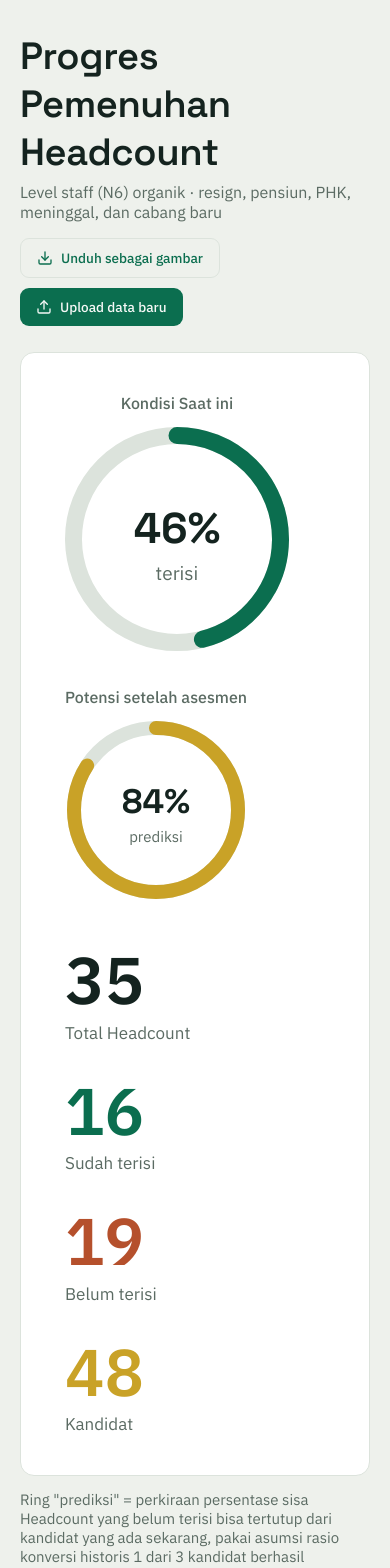
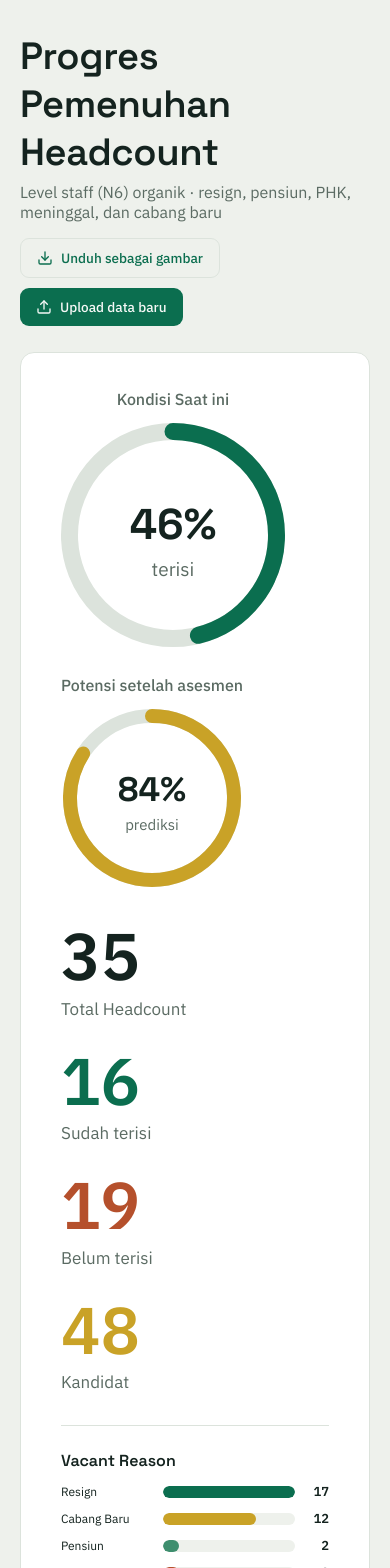
Before and after one commit to regional4jakarta1/replacementpegawai, a React (Vite) app: page / in a window 390 px wide. Shown: the top 1568 px of the page. Built offline with nearby package versions, Linux system fonts and the light colour scheme; no server answers; the database is empty.

Commit message:
Add files via upload

```diff
--- a/src/App.jsx
+++ b/src/App.jsx
@@ -9,6 +9,22 @@ import { SEED_RECORDS, SEED_CANDIDATES } from './seedData';
 const MONTHS_ID = ['Jan', 'Feb', 'Mar', 'Apr', 'Mei', 'Jun', 'Jul', 'Agu', 'Sep', 'Okt', 'Nov', 'Des'];
 const RECOMMENDED_LABEL = 'Direkomendasikan';
 const CONVERSION_RATIO = 3; // asumsi historis: 1 penempatan berhasil dari setiap 3 kandidat direkomendasikan
+const KNOWN_REASONS = ['Resign', 'Pensiun', 'PHK', 'Meninggal', 'Cabang Baru'];
+const REASON_COLORS = {
+  Resign: '#0B6E4F',
+  Pensiun: '#3E8E6E',
+  PHK: '#8FA98C',
+  Meninggal: '#5B6B63',
+  'Cabang Baru': '#C9A227',
+  Lainnya: '#B5502C',
+  'Tidak diketahui': '#B9C2BB',
+};
+
+function normalizeReason(ket) {
+  if (!ket) return 'Tidak diketahui';
+  const trimmed = String(ket).trim();
+  return KNOWN_REASONS.includes(trimmed) ? trimmed : 'Lainnya';
+}
 const UNFILLED_COLUMNS = [
   { key: 'jabatan', label: 'Posisi' },
   { key: 'unit', label: 'Unit' },
@@ -374,7 +390,28 @@ export default function App() {
         el.style.flexDirection = 'row';
         el.style.alignItems = 'center';
       });
+      clone.querySelectorAll('.hc-hero-top').forEach((el) => {
+        el.style.flexDirection = 'row';
+        el.style.alignItems = 'center';
+      });
+      clone.querySelectorAll('.hc-vacant-reason').forEach((el) => {
+        el.style.borderLeft = '1px solid #DCE3DC';
+        el.style.borderTop = 'none';
+        el.style.paddingLeft = '32px';
+        el.style.paddingTop = '0';
+        el.style.width = 'auto';
+      });
+      clone.querySelectorAll('.hc-chips').forEach((el) => {
+        el.style.flexDirection = 'row';
+        el.style.width = '420px';
+      });
+      clone.querySelectorAll('.hc-chip').forEach((el) => {
+        el.style.width = '190px';
+      });
       clone.style.margin = '0';
+      // Lepas batas lebar card SEBELUM diukur, biar pengukuran di bawah
+      // mencerminkan lebar asli yang dibutuhkan (bukan kepotong batas lama).
+      clone.style.maxWidth = 'none';
 
       // Tempel clone-nya di luar layar (gak keliatan sama sekali oleh user)
       // biar browser beneran ngukur & nge-layout-in dia dengan benar.
@@ -394,7 +431,6 @@ export default function App() {
       const targetWidth = Math.max(Math.ceil(naturalWidth), maxTableWidth + 120);
 
       // Lebarin clone-nya langsung (bukan lewat opsi library), biar dijamin kepake.
-      clone.style.maxWidth = 'none';
       clone.style.width = `${targetWidth}px`;
       const targetHeight = Math.ceil(clone.getBoundingClientRect().height);
 
@@ -470,12 +506,22 @@ export default function App() {
         return new Date(a.tmt) - new Date(b.tmt);
       });
 
+    const reasonMap = new Map();
+    records.forEach((r) => {
+      const key = normalizeReason(r.ket);
+      reasonMap.set(key, (reasonMap.get(key) || 0) + 1);
+    });
+    const reasonData = Array.from(reasonMap.entries())
+      .map(([reason, value]) => ({ reason, value }))
+      .sort((a, b) => b.value - a.value);
+
     const totalPredictedFill = Math.min(unfilled, Math.floor(totalRecommended / CONVERSION_RATIO));
     const totalCandidateGap = Math.max(0, unfilled * CONVERSION_RATIO - totalRecommended);
     const predictedFillPct = unfilled > 0 ? Math.round((totalPredictedFill / unfilled) * 100) : 100;
+    const maxReasonValue = reasonData.reduce((max, r) => Math.max(max, r.value), 1);
 
     return {
-      total, filled, unfilled, pct, areaData, unfilledList,
+      total, filled, unfilled, pct, areaData, unfilledList, reasonData, maxReasonValue,
       totalRecommended, totalPredictedFill, totalCandidateGap, predictedFillPct,
     };
   }, [records, candidates]);
@@ -556,6 +602,7 @@ export default function App() {
         </header>
 
         <div className="hc-hero">
+          <div className="hc-hero-top">
             <div className="hc-rings">
               <div className="hc-ring-block">
                 <p className="hc-ring-title">Kondisi Saat ini</p>
@@ -582,6 +629,27 @@ export default function App() {
               <div className="hc-chip">
                 <span className="hc-chip-value is-gold">{stats.totalRecommended}</span>
                 <span className="hc-chip-label">Kandidat</span>
+              </div>
+            </div>
+          </div>
+          <div className="hc-vacant-reason">
+            <h3 className="hc-vacant-reason-title">Vacant Reason</h3>
+            <div className="hc-bar-list">
+              {stats.reasonData.map((r) => (
+                <div className="hc-bar-row" key={r.reason}>
+                  <span className="hc-bar-label">{r.reason}</span>
+                  <div className="hc-bar-track">
+                    <div
+                      className="hc-bar-fill"
+                      style={{
+                        width: `${(r.value / stats.maxReasonValue) * 100}%`,
+                        background: REASON_COLORS[r.reason] || '#8FA98C',
+                      }}
+                    />
+                  </div>
+                  <span className="hc-bar-value">{r.value}</span>
+                </div>
+              ))}
             </div>
           </div>
         </div>
--- a/src/styles.css
+++ b/src/styles.css
@@ -37,7 +37,7 @@ h1, h2, .hc-numeric {
 }
 
 .hc-shell {
-  max-width: 1080px;
+  max-width: 1360px;
   margin: 0 auto;
 }
 
@@ -95,18 +95,59 @@ h1, h2, .hc-numeric {
 .hc-hero {
   display: flex;
   align-items: center;
-  gap: 44px;
+  gap: 32px;
   background: var(--card);
   border: 1px solid var(--border);
   border-radius: 14px;
-  padding: 40px 44px;
+  padding: 36px 40px;
   margin-bottom: 8px;
   flex-wrap: wrap;
+}
+.hc-hero-top {
+  display: flex;
+  align-items: center;
+  gap: 32px;
+  flex-wrap: wrap;
+}
+.hc-vacant-reason {
+  border-left: 1px solid var(--border);
+  padding-left: 32px;
+  min-width: 210px;
+}
+.hc-vacant-reason-title {
+  font-family: 'Space Grotesk', sans-serif;
+  font-size: 16px;
+  font-weight: 600;
+  color: var(--ink);
+  margin: 0 0 12px 0;
+}
+.hc-bar-list { display: flex; flex-direction: column; gap: 10px; }
+.hc-bar-row { display: flex; align-items: center; gap: 10px; }
+.hc-bar-label { width: 92px; flex-shrink: 0; font-size: 12px; color: var(--ink); }
+.hc-bar-track {
+  flex: 1;
+  height: 12px;
+  background: var(--canvas);
+  border-radius: 8px;
+  overflow: hidden;
+}
+.hc-bar-fill {
+  height: 100%;
+  border-radius: 8px;
+  transition: width 0.7s cubic-bezier(0.4, 0, 0.2, 1);
+}
+.hc-bar-value {
+  width: 24px;
+  flex-shrink: 0;
+  text-align: right;
+  font-weight: 700;
+  font-size: 13px;
+  color: var(--ink);
 }
 .hc-rings {
   display: flex;
   align-items: flex-start;
-  gap: 36px;
+  gap: 28px;
   flex-wrap: wrap;
 }
 .hc-ring-block {
@@ -137,11 +178,11 @@ h1, h2, .hc-numeric {
   display: flex;
   flex-wrap: wrap;
   align-content: center;
-  row-gap: 30px;
-  column-gap: 56px;
-  flex: 1;
+  row-gap: 24px;
+  column-gap: 40px;
+  width: 420px;
 }
-.hc-chip { flex: 0 0 calc(50% - 28px); min-width: 150px; }
+.hc-chip { width: 190px; }
 .hc-chip-value {
   display: block;
   font-size: 66px;
@@ -304,6 +345,14 @@ h1, h2, .hc-numeric {
 
 @media (max-width: 760px) {
   .hc-hero { flex-direction: column; align-items: flex-start; }
-  .hc-chips { display: flex; flex-direction: column; flex: none; }
-  .hc-chip { flex-basis: auto; }
+  .hc-hero-top { flex-direction: column; align-items: flex-start; }
+  .hc-vacant-reason {
+    border-left: none;
+    border-top: 1px solid var(--border);
+    padding-left: 0;
+    padding-top: 24px;
+    width: 100%;
+  }
+  .hc-chips { display: flex; flex-direction: column; width: auto; }
+  .hc-chip { width: auto; }
 }
```
Lines whose indentation alone changed are shown as unchanged.
